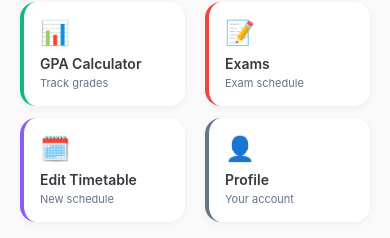
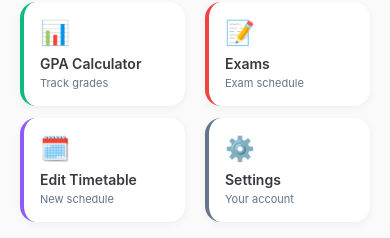
Before and after one commit to Demma22/REMI-APP, a React Native app: screen /Home in a window 390 px wide. Shown: the part 559-797 px from the top of the page. Built offline with nearby package versions, Linux system fonts and the light colour scheme; no server answers.

Commit message:
Change Profile button to Settings button

```diff
--- a/screens/HomeScreen.js
+++ b/screens/HomeScreen.js
@@ -412,11 +412,11 @@ export default function HomeScreen({ navigation }) {
             />
 
             <MenuItem
-              label="Profile"
+              label="Settings"
               color="#64748B"
-              icon="👤"
+              icon="⚙️"
               subtitle="Your account"
-              action={() => navigation.navigate("Profile")}
+              action={() => navigation.navigate("Settings")}
             />
           </View>
         </View>
```
